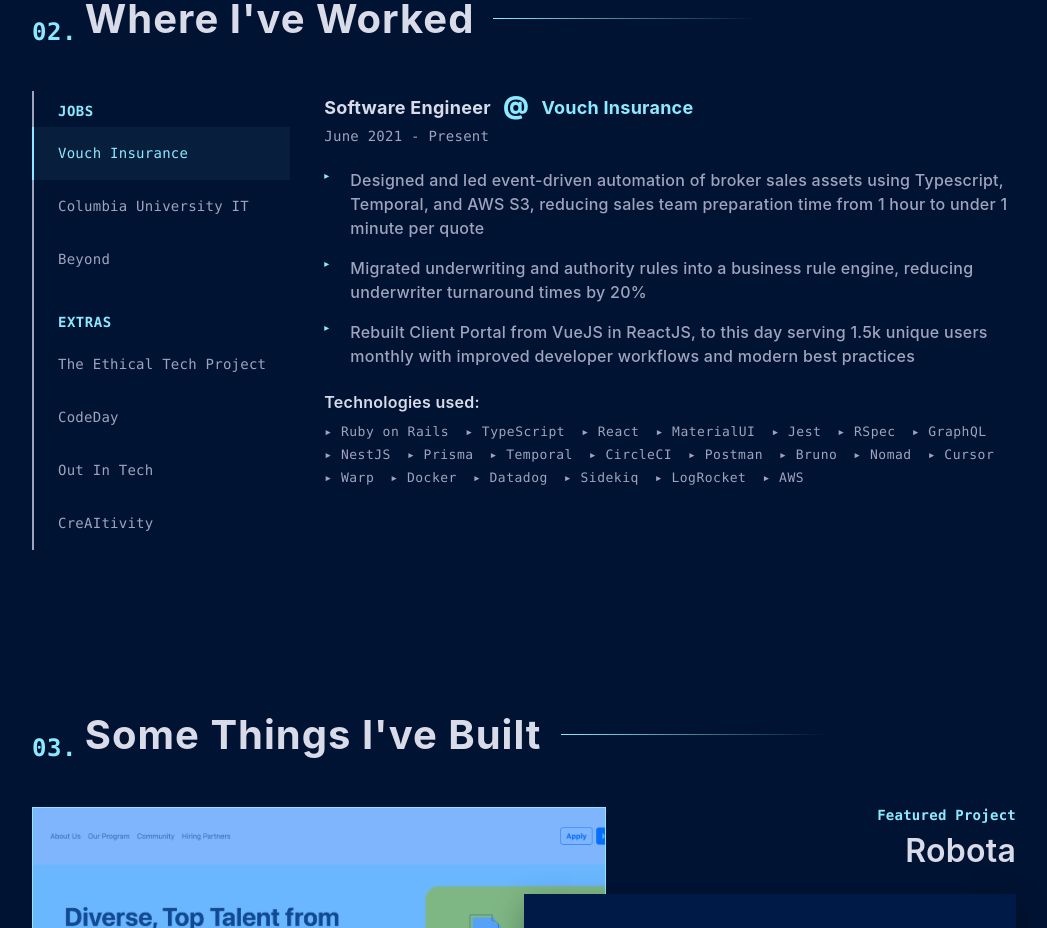
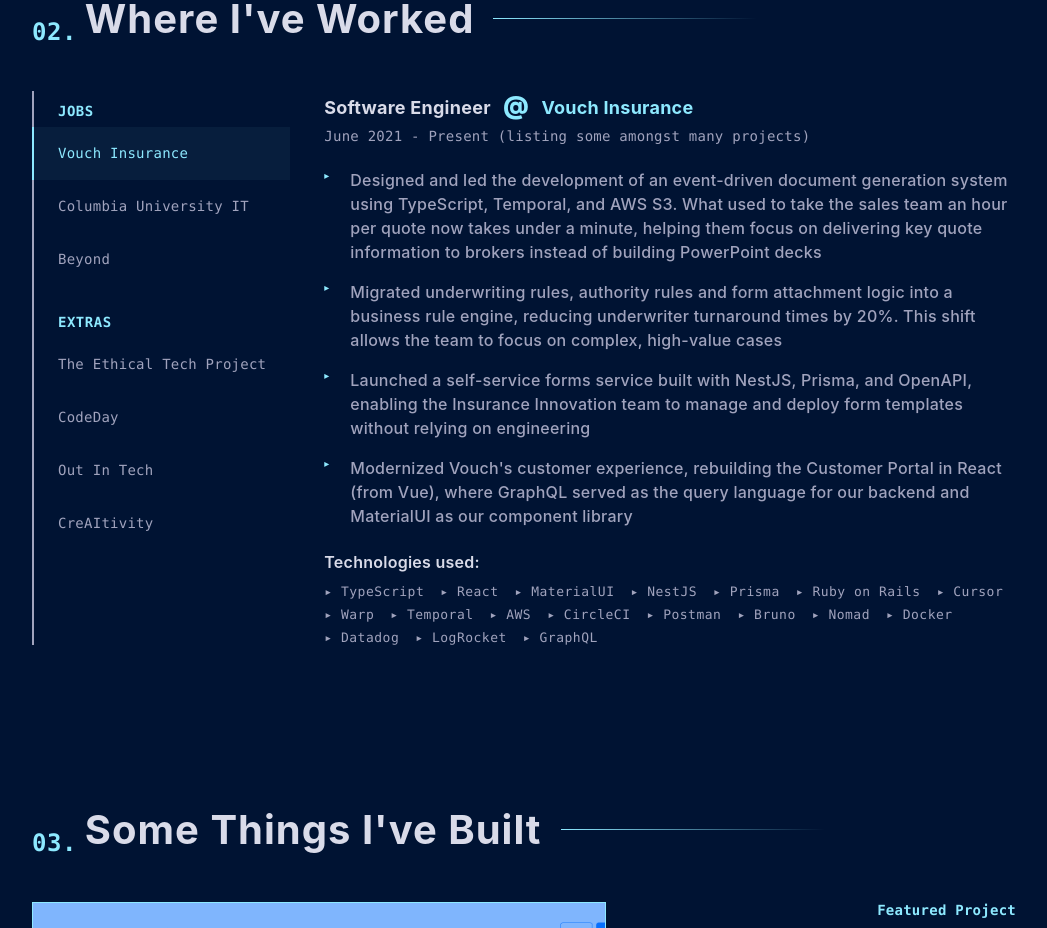
Before and after one commit to sabrinaspage/digital-ocean-app, a React (Create React App) app: page / in a window 1280 px wide. Shown: the part 2160-3088 px from the top of the page, without its empty margins (116-1163 px from the left). Built offline with nearby package versions, Linux system fonts and the light colour scheme.

Commit message:
polish and add experiences

```diff
--- a/src/constants/experiences.js
+++ b/src/constants/experiences.js
@@ -8,16 +8,17 @@
     roles: [
       {
         title: "Software Engineer",
-        date: "June 2021 - Present",
+        date: "June 2021 - Present (listing some amongst many projects)",
         responsibilities: [
-          "Designed and led event-driven automation of broker sales assets using Typescript, Temporal, and AWS S3, reducing sales team preparation time from 1 hour to under 1 minute per quote",
-          "Migrated underwriting and authority rules into a business rule engine, reducing underwriter turnaround times by 20%",
-          "Rebuilt Client Portal from VueJS in ReactJS, to this day serving 1.5k unique users monthly with improved developer workflows and modern best practices",
+          "Designed and led the development of an event-driven document generation system using TypeScript, Temporal, and AWS S3. What used to take the sales team an hour per quote now takes under a minute, helping them focus on delivering key quote information to brokers instead of building PowerPoint decks",
+          "Migrated underwriting rules, authority rules and form attachment logic into a business rule engine, reducing underwriter turnaround times by 20%. This shift allows the team to focus on complex, high-value cases",
+          "Launched a self-service forms service built with NestJS, Prisma, and OpenAPI, enabling the Insurance Innovation team to manage and deploy form templates without relying on engineering",
+          "Modernized Vouch's customer experience, rebuilding the Customer Portal in React (from Vue), where GraphQL served as the query language for our backend and MaterialUI as our component library",
         ],
       },
     ],
     techStack:
-      "Ruby on Rails, TypeScript, React, MaterialUI, Jest, RSpec, GraphQL, NestJS, Prisma, Temporal, CircleCI, Postman, Bruno, Nomad, Cursor, Warp, Docker, Datadog, Sidekiq, LogRocket, AWS",
+      "TypeScript, React, MaterialUI, NestJS, Prisma, Ruby on Rails, Cursor, Warp, Temporal, AWS, CircleCI, Postman, Bruno, Nomad, Docker, Datadog, LogRocket, GraphQL",
     location: "Remote",
   },
   {
@@ -47,7 +48,7 @@
         date: "June 2020 – January 2021",
         responsibilities: [
           "Engineered user interfaces for an internal dashboard using Tailwind, React, TypeScript, NextJS",
-          "Designed and developed a customer request form in TypeScript and React using formik with an Airtable backend to collect and manage scooter purchase, repair, and upgrade requests.",
+          "Designed and developed a customer request form in TypeScript and React collect and manage scooter purchase, repair, and upgrade requests. Leveraged an airtable backend and the Formik library",
           "Optimized customer retention by redirecting customers from a Shopify subscription page to Beyond's checkout page using JavaScript",
         ],
       },
```
